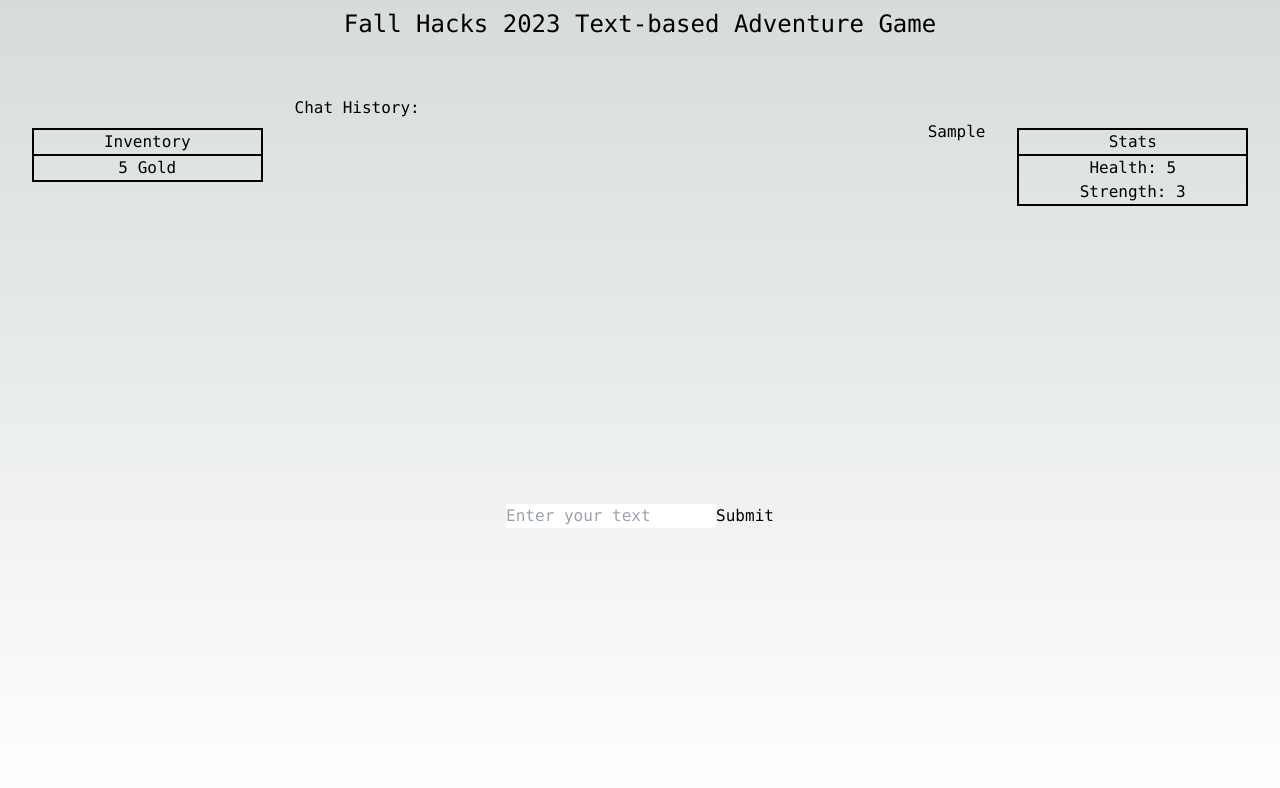
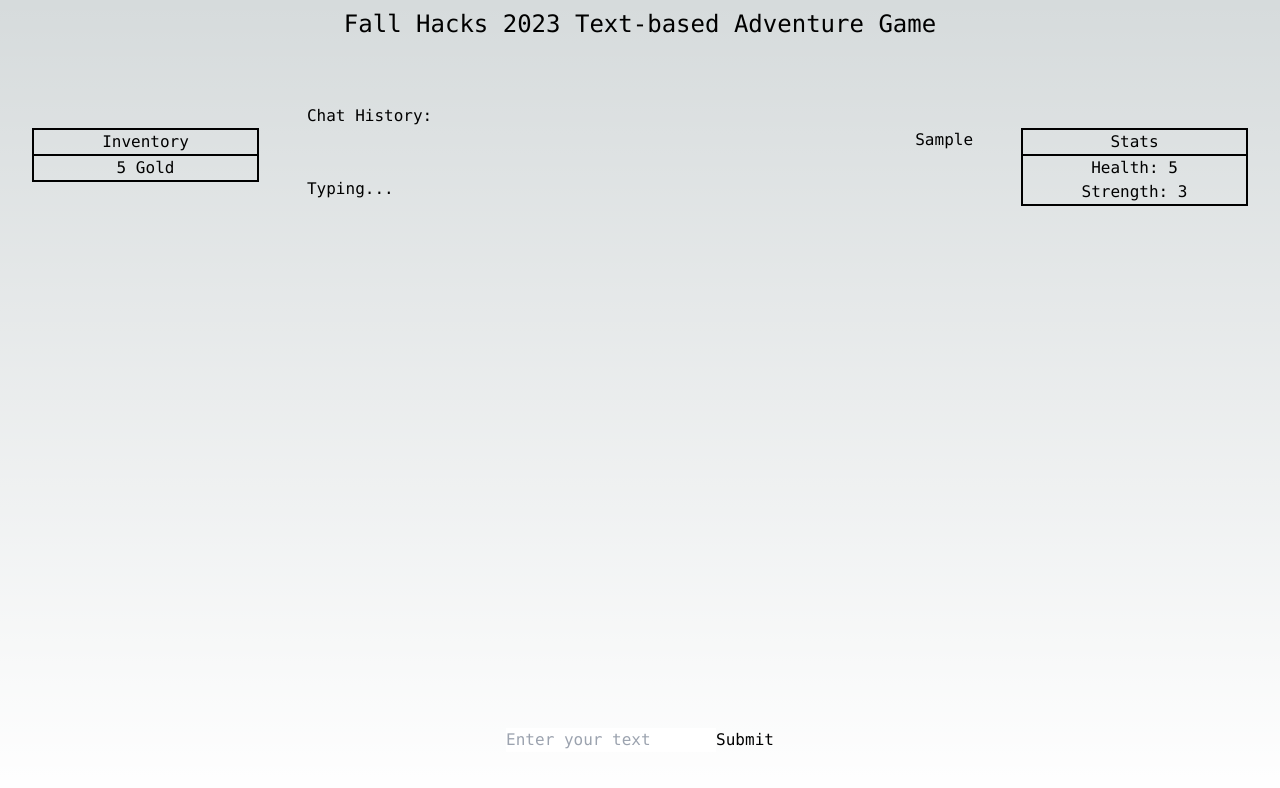
Before and after one commit to cameronlee101/fall-hacks-2023, a Next.js app: page / in a window 1280 px wide. Both pictures are taken after typing "Sample" into the empty fields and a click on the button "Submit". Shown: the top 788 px of the page. Built offline with nearby package versions, Linux system fonts and the light colour scheme; no server answers.

Commit message:
loading indicator

```diff
--- a/src/app/globals.css
+++ b/src/app/globals.css
@@ -28,10 +28,10 @@ body {
 
 .system-message {
   text-align: left;
-  margin-bottom: 25;
+  margin-bottom: 25px;
 }
 
 .user-message {
   text-align: right;
-  margin-bottom: 25;
+  margin-bottom: 25px;
 }
--- a/src/app/page.tsx
+++ b/src/app/page.tsx
@@ -34,6 +34,8 @@ export default function Home() {
   const [chatHistory, setChatHistory] = useState<{ role: MessageRole; content: string }[]>([]);
   const [inventory, setInventory] = useState([new inventoryItem("Gold", 5)]); // Initial inventory array
   const [stats, setStats] = useState([new playerStat("Health", 5), new playerStat("Strength", 3)]); // Initial stats array
+  const [isLoading, setIsLoading] = useState(false);
+
 
   const openai = new OpenAI({
     apiKey: process.env.OPENAI_API_KEY,
@@ -48,6 +50,7 @@ export default function Home() {
   // Function to fetch OpenAI response
   const fetchOpenAIResponse = async () => {
     try {
+      setIsLoading(true);
       let inputMessage = {
         role: MessageRole.USER,
         content: userInput,
@@ -78,6 +81,7 @@ export default function Home() {
         // Add OpenAI's response to the chat history
         setChatHistory((prevHistory) => [...prevHistory, systemMessage]);
       }
+      setIsLoading(false)
     } catch (error) {
       console.error("Error fetching OpenAI response:", error);
     }
@@ -102,10 +106,10 @@ export default function Home() {
           </tbody>
         </table>
 
-        <div className="w-3/5 flex flex-col">
+        <div className="w-3/5 flex flex-col mr-2 ml-2 p-2">
           <div className="justify-center">
             <h2>Chat History:</h2>
-            <div className="chat-history-container overflow-auto h-96">
+            <div className="chat-history-container overflow-auto" style={{ height: "75vh" }}>
               <ul>
                 {chatHistory.map((message, index) => (
                   <li
@@ -115,6 +119,7 @@ export default function Home() {
                     {message.content}
                   </li>
                 ))}
+                {isLoading && <p>Typing...</p>}
               </ul>
             </div>
           </div>
```
